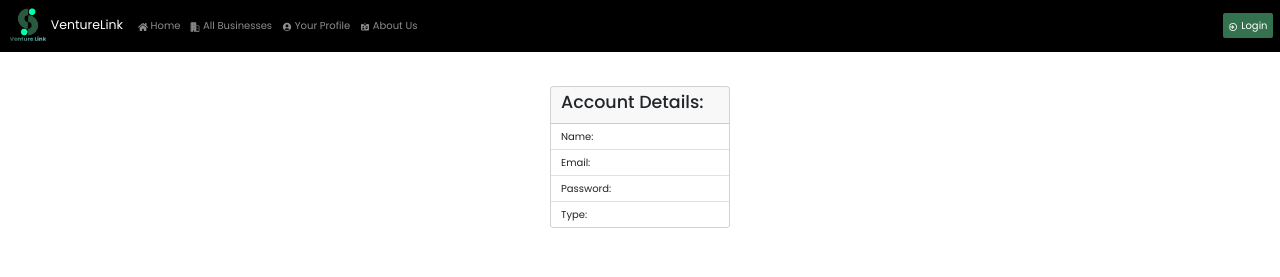
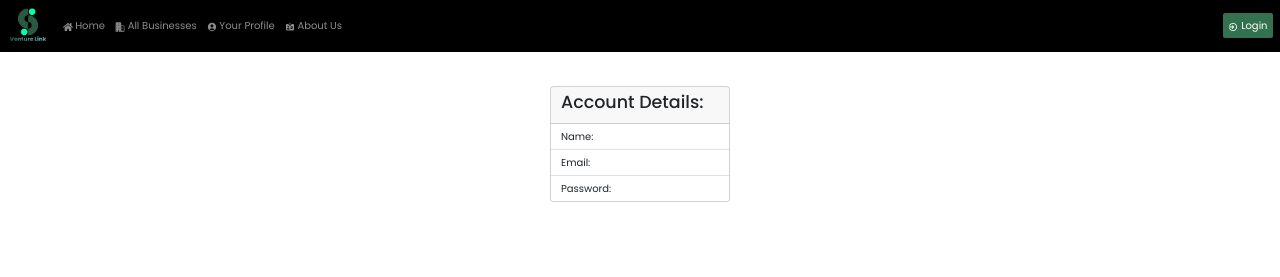
Before and after one commit to MousaKhaleel/VentureLink-an-investors-community, a React (Create React App) app: page /profile in a window 1280 px wide. Shown: the top 277 px of the page. Built offline with nearby package versions, Linux system fonts and the light colour scheme.

Commit message:
Revert "Merge branch 'mk-dev-branch' of https://github.com/MousaKhaleel/venturelink-an-investors-community into mk-dev-branch"
This reverts commit 27e402cb1387a39c1fd8fc380253e2806027dab8, reversing
changes made to ce488857db4bb70b1f2d5dc82c90f53585f75f59.

```diff
--- a/src/components/Business.js
+++ b/src/components/Business.js
@@ -12,7 +12,7 @@ function Business(temp) {
           <h2>{temp.type}</h2>
           <hr/>
           <br/>
-          <p>Price: {temp.price}$</p>
+          <p>Price: {temp.price}</p>
         </div>
       </div>
       </Link>
--- a/src/components/BusinessDetails.js
+++ b/src/components/BusinessDetails.js
@@ -10,9 +10,8 @@ function BusinessDetails() {
         <main>
         <div className="contentContainer">
         {/* {loading && <h2 className='hl'>loading...</h2>} */}
-            <h2>{content.type}</h2>
-            <p>City: {content.city}</p>
-            <p>Address: {content.address}</p>
+            <h2>{content.area}</h2>
+            <p>{content.address}</p>
         </div>
         </main>
      );
--- a/src/components/LogIn.js
+++ b/src/components/LogIn.js
@@ -33,7 +33,7 @@ function LogIn() {
         setUser(response.data.name);
         setUserEmail(email);
         setUserPassword(password);
-        setUserType(response.data.type);
+        // setUserType(response.data.type);
       } else {
         setLoading(false);
         setErrorMessage('Failed to login: ' + response.data.message);
--- a/src/components/NavBar.js
+++ b/src/components/NavBar.js
@@ -24,7 +24,7 @@ function NavBar() {
     <nav className="navbar navbar-expand-lg navbar-dark" style={{ background: 'rgb(00, 00, 00)' }}>
       <div className="container-fluid">
         <a className="navbar-brand" href="/">
-          <img src={Logo} alt="VentureLink" width="40" /> VentureLink
+          <img src={Logo} alt="" width="40" />
         </a>
         <button className="navbar-toggler" type="button" data-bs-toggle="collapse" data-bs-target="#navbarNavDropdown" aria-controls="navbarNavDropdown" aria-expanded="false" aria-label="Toggle navigation">
           <span className="navbar-toggler-icon"></span>
--- a/src/components/Profile.js
+++ b/src/components/Profile.js
@@ -4,8 +4,8 @@ import { UserContext } from "./UserContext";
 
 function Profile() {
 
-    const { user, userEmail, userPassword, userType } = useContext(UserContext);
-
+    const { user, userEmail, userPassword } = useContext(UserContext);
+    // , UserType
     return (
         <main>
         {/* {loading && <h2 className="hl">Loading...</h2>} */}
@@ -16,7 +16,7 @@ function Profile() {
     <li className="list-group-item">Name: {user}</li>
     <li className="list-group-item">Email: {userEmail}</li>
     <li className="list-group-item">Password: {userPassword}</li>
-    <li className="list-group-item">Type: {userType}</li>
+    {/* <li className="list-group-item">Password: {UserType}</li> */}
   </ul>
 </div>
         </div>
--- a/src/components/Register.js
+++ b/src/components/Register.js
@@ -68,7 +68,7 @@ if(redirect){
             <br/>
             <label htmlFor="form-select">Type</label>
 
-            <select  onChange={(e) => setType(e.target.value)} class="form-select" aria-label="Type" required>
+            <select  onChange={(e) => setType({type: e.target.value})} class="form-select" aria-label="Type" required>
                   <option value="Investor">Investor</option>
                   <option value="Business owner">Business owner</option>
           </select>
--- a/src/components/mainStyle.css
+++ b/src/components/mainStyle.css
@@ -55,8 +55,7 @@
       text-align: center;
     }
 
-    .contentContainer{
-      background: rgb(247,247,247);
+    .contentContainer p{
       min-height: 60vh;
     }
 
```
